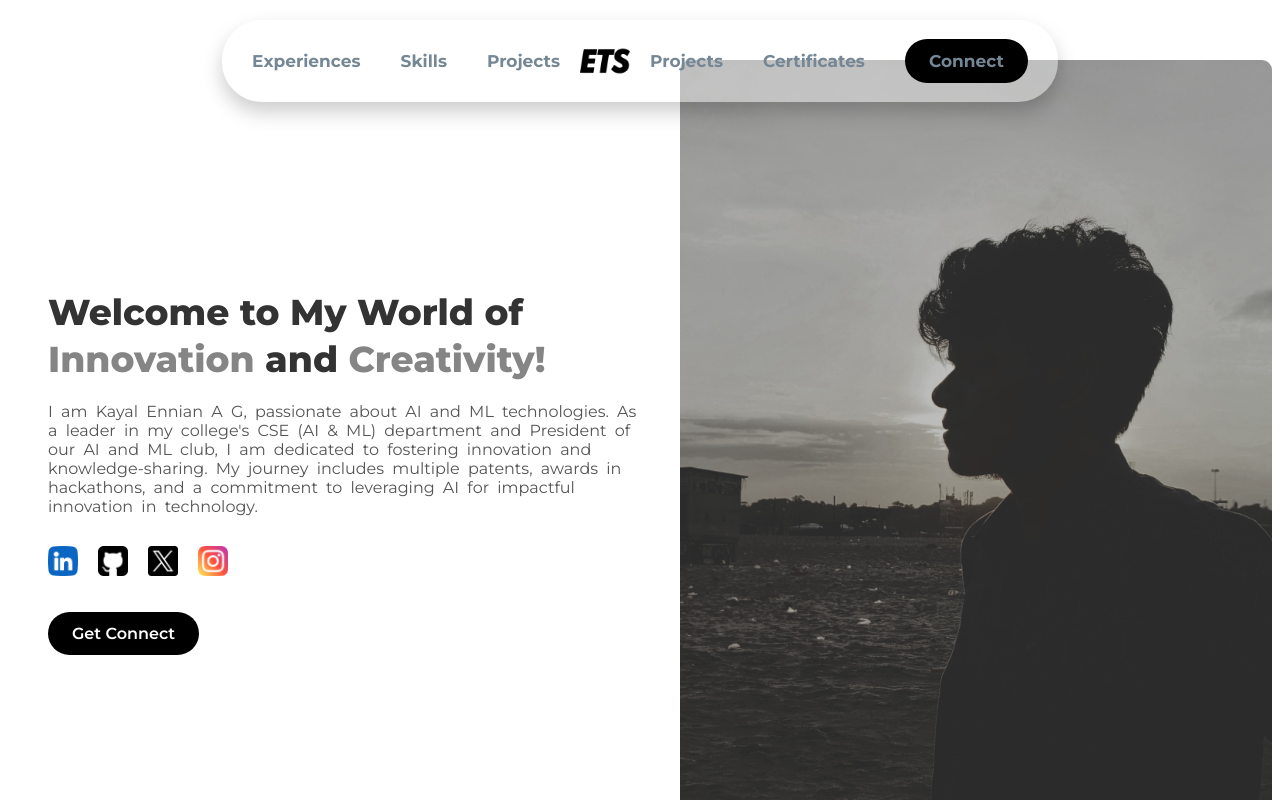
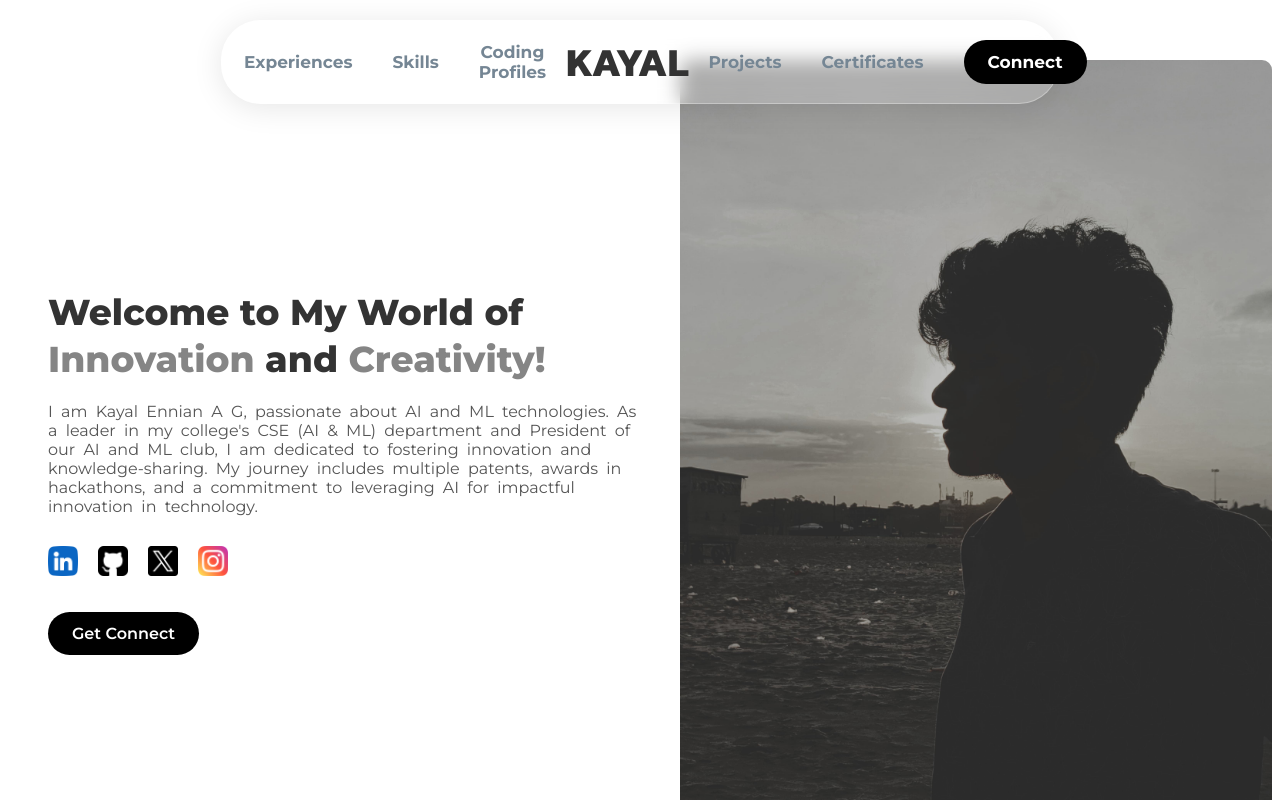
Before and after one commit to iamendless10/vuejs_port, a Vue app: page / in a window 1280 px wide. Shown: the top 800 px of the page. Built offline with nearby package versions, Linux system fonts and the light colour scheme; a web font is replaced by a local one.

Commit message:
All Changes have been made

```diff
--- a/src/App.vue
+++ b/src/App.vue
@@ -73,4 +73,8 @@ export default {
   color: #2c3e50;
   margin-top: 60px;
 }
+
+html{
+  scroll-behavior: smooth;
+}
 </style>
--- a/src/components/CertificationsComponent.vue
+++ b/src/components/CertificationsComponent.vue
@@ -1,5 +1,6 @@
 <template>
-  <div class="certifications-container">
+  <section id="certificates">
+    <div class="certifications-container">
     <h1 class="certifications-heading">Certifications</h1>
     <p class="certifications-description">List of certifications and their details</p>
 
@@ -28,6 +29,8 @@
       </tbody>
     </table>
   </div>
+  </section>
+
 </template>
 
 <script>
--- a/src/components/CodingPage.vue
+++ b/src/components/CodingPage.vue
@@ -1,5 +1,6 @@
 <template>
-  <div class="text-container">
+  <section id="coding">
+    <div class="text-container">
     <h1>Overview.</h1>
     <div class="para-container">
       <p>
@@ -7,6 +8,8 @@
     </div>
 
   </div>
+  </section>
+
 </template>
 
 <script>
--- a/src/components/HeadingComponent.vue
+++ b/src/components/HeadingComponent.vue
@@ -1,4 +1,5 @@
 <template>
+  <section id="projects">
     <div class="text-container">
       <h1>Projects.</h1>
       <div class="para-container">
@@ -7,6 +8,8 @@
       </div>
 
     </div>
+  </section>
+
   </template>
 
   <script>
--- a/src/components/NavBar.vue
+++ b/src/components/NavBar.vue
@@ -1,28 +1,26 @@
 <template>
-  <div class="nav-bar">
+  <div :class="['nav-bar', { 'hidden': isHidden }]">
     <div class="nav-wrapper">
       <!-- Navigation sections on the left -->
       <nav class="nav-sections-left">
         <ul class="nav-links">
-          <li><a href="/section1">Experiences</a></li>
-          <li><a href="/section3">Skills</a></li>
-          <li><a href="/section4">Projects</a></li>
+          <li><a href="#experience-section">Experiences</a></li>
+          <li><a href="#skills">Skills</a></li>
+          <li><a href="#coding">Coding Profiles</a></li>
         </ul>
       </nav>
 
-      <!-- Company Logo in the center -->
-      <a href="/" class="logo-link">
-        <img src="@/assets/ets.png" alt="Logo" class="logo" />
-      </a>
+      <!-- Name Heading in the center -->
+      <div class="name-heading">
+        <h1>KAYAL</h1>
+      </div>
 
       <!-- Navigation sections on the right -->
       <nav class="nav-sections-right">
         <ul class="nav-links">
-          <li><a href="/section4">Projects</a></li>
-          <li><a href="/section5">Certificates</a></li>
-
-          <!-- Connect link with a separate oval container -->
-          <li><a href="/section7" class="connect-btn">Connect</a></li>
+          <li><a href="#projects">Projects</a></li>
+          <li><a href="#certificates">Certificates</a></li>
+          <li><a href="https://www.linkedin.com/in/kayalennian" target="_blank" class="connect-btn">Connect</a></li>
         </ul>
       </nav>
     </div>
@@ -32,15 +30,50 @@
 <script>
 export default {
   name: "NavBar",
+  data() {
+    return {
+      isHidden: false,
+      lastScrollPosition: 0,
+    };
+  },
+  methods: {
+    handleScroll() {
+      const currentScrollPosition = window.pageYOffset;
+
+      if (currentScrollPosition > this.lastScrollPosition) {
+        // User is scrolling down, hide the navbar
+        this.isHidden = true;
+      } else {
+        // User is scrolling up, show the navbar
+        this.isHidden = false;
+      }
+
+      // Update the last scroll position
+      this.lastScrollPosition = currentScrollPosition;
+    },
+  },
+  mounted() {
+    window.addEventListener("scroll", this.handleScroll);
+  },
+  beforeUnmount() { // Use 'beforeUnmount' instead of 'beforeDestroy'
+    window.removeEventListener("scroll", this.handleScroll);
+  },
 };
 </script>
 
 <style scoped>
-/* General nav-bar styles */
+/* General nav-bar styles with glass effect */
+html {
+  scroll-behavior: smooth;
+}
+
 .nav-bar {
-  background-color: rgba(400, 400, 400, 0.4); /* Translucent background color */
+  background: rgba(255, 255, 255, 0.2); /* Transparent white for glass effect */
+  backdrop-filter: blur(10px); /* Blurs the background behind the navbar */
+  -webkit-backdrop-filter: blur(10px); /* For Safari support */
   padding: 1px 2px;
-  box-shadow: 0 10px 20px rgba(0, 0, 0, 0.2); /* More pronounced shadow for floating effect */
+  box-shadow: 0 4px 30px rgba(0, 0, 0, 0.1); /* Softer shadow for a glassy look */
+  border: 1px solid rgba(255, 255, 255, 0.3); /* Light border for definition */
   display: flex;
   justify-content: center; /* Center the entire nav-wrapper */
   align-items: center; /* Center the navbar vertically */
@@ -53,9 +86,14 @@ export default {
   height: 80px; /* Fixed height for navbar */
   border-radius: 40px; /* Oval shape */
   transition: all 0.3s ease-in-out; /* Smooth transition for floating effect */
+  transition: top 0.6s ease; /* Smooth transition for showing/hiding */
 }
 
-/* Nav wrapper */
+/* Class to hide the navbar */
+.nav-bar.hidden {
+  top: -100px; /* Move it off the top of the screen */
+}
+
 .nav-wrapper {
   display: flex;
   align-items: center; /* Center items vertically */
@@ -64,17 +102,20 @@ export default {
   padding: 0 20px;
 }
 
-/* Company logo */
-.logo-link {
+/* Name Heading */
+.name-heading {
+  flex: 0.5; /* This helps ensure it's centered */
   display: flex;
   justify-content: center;
   align-items: center;
-  flex: 0.5; /* This helps ensure it's centered */
-  text-decoration: none; /* Remove underline from the link */
 }
 
-.logo {
-  height: 50px; /* Adjust the size as needed */
+.name-heading h1 {
+  font-family: 'Kanit', sans-serif;
+  font-size: 40px;
+  font-weight: 700;
+  color: #333333; /* Slight black color */
+  margin: 0;
 }
 
 /* Navigation sections on both sides */
@@ -98,31 +139,26 @@ export default {
   margin-right: 20px;
 }
 
+/* Default styles for navigation links */
 .nav-links a {
   text-decoration: none;
   font-family: "Montserrat", sans-serif;
   font-size: 17px;
   font-weight: 700;
   color: #758694; /* Default heading color */
-  transition: color 0.6s ease; /* Smooth color transition */
+  transition: color 0.3s ease, transform 0.3s ease; /* Smooth color and transform transition */
 }
 
+/* Hover effect for the links */
 .nav-links a:hover {
-  color: #1f1f39;
+  color: #1f1f39; /* Change color on hover */
+  transform: scale(1.1); /* Slightly scale up the text on hover */
 }
 
-/* Oval container for Connect link */
-.connect-link {
-  background-color: #1f1f39; /* Slight black color */
-  color: white; /* Set text color to white */
-  padding: 10px 20px;
-  border-radius: 30px; /* Oval shape */
-  transition: background-color 0.7s ease, color 0.7s ease;
-}
-
+/* Styling for the Connect button */
 .connect-btn {
   background-color: #000; /* Black button background */
-    color: #fff; /* White text */
+  color: white !important; /* Ensure text color is white */
   border: none;
   padding: 12px 24px;
   font-size: 16px;
@@ -130,10 +166,13 @@ export default {
   font-weight: 600;
   border-radius: 30px; /* Rounded button */
   cursor: pointer;
-    transition: background-color 0.3s ease;
+  transition: background-color 0.3s ease, transform 0.3s ease;
 }
 
+/* Hover effect for the Connect button */
 .connect-btn:hover {
   background-color: #333; /* Darker shade on hover */
+  transform: scale(1.1); /* Slightly enlarge the button on hover */
 }
+
 </style>
--- a/src/components/ProfilesContainer.vue
+++ b/src/components/ProfilesContainer.vue
@@ -1,5 +1,7 @@
 <template>
-  <div class="main-container">
+
+  <section id="codin">
+    <div class="main-container">
     <!-- First Profile -->
     <div class="small-container fade-in-up" ref="container1" @mouseover="onHover" @mouseleave="onLeave">
       <!-- Logo at the top -->
@@ -56,6 +58,11 @@
       <button class="view-profile-btn" @click="goToLink('https://www.naukri.com/code360/profile/Kayal_Ennian')">View Profile</button>
     </div>
   </div>
+  </section>
+
+
+
+
 </template>
 
 <script>
--- a/src/components/ProjectsComponent.vue
+++ b/src/components/ProjectsComponent.vue
@@ -1,5 +1,7 @@
 <template>
-  <div class="full-image-container">
+
+  <section id="project">
+    <div class="full-image-container">
     <!-- First Image Container -->
     <div class="image-container">
       <img :src="mainImage.src" :alt="mainImage.alt" class="blur-image" />
@@ -167,6 +169,8 @@
     </div>
 
   </div>
+  </section>
+
 </template>
 
 <script>
--- a/src/components/TechnicalStackComponent.vue
+++ b/src/components/TechnicalStackComponent.vue
@@ -1,5 +1,6 @@
 <template>
-  <div class="split-page">
+  <section id="skills">
+    <div class="split-page">
     <!-- Left Side -->
     <div class="left-side">
       <div class="content">
@@ -36,6 +37,8 @@
       </div>
     </div>
   </div>
+  </section>
+
 </template>
 
 <script>
--- a/src/components/WorkExperience.vue
+++ b/src/components/WorkExperience.vue
@@ -1,5 +1,6 @@
 <template>
-  <div class="timeline-container">
+  <section id="experience-section">
+    <div class="timeline-container">
     <p class="intro-paragraph">What I've done so far</p>
     <h1 class="timeline-heading">Work Experience</h1>
     <div class="timeline">
@@ -28,6 +29,8 @@
          class="resume-btn" target="_blank">My Resume</a>
     </div>
   </div>
+  </section>
+
 </template>
 
 
@@ -93,6 +96,10 @@
 
   <style scoped>
   /* Timeline container */
+  html {
+  scroll-behavior: smooth;
+}
+
   .timeline-container {
     display: flex;
     flex-direction: column;
```
Also changed, not shown: src/router.js (added, +28 -0 lines). Lines whose indentation alone changed are shown as unchanged.
